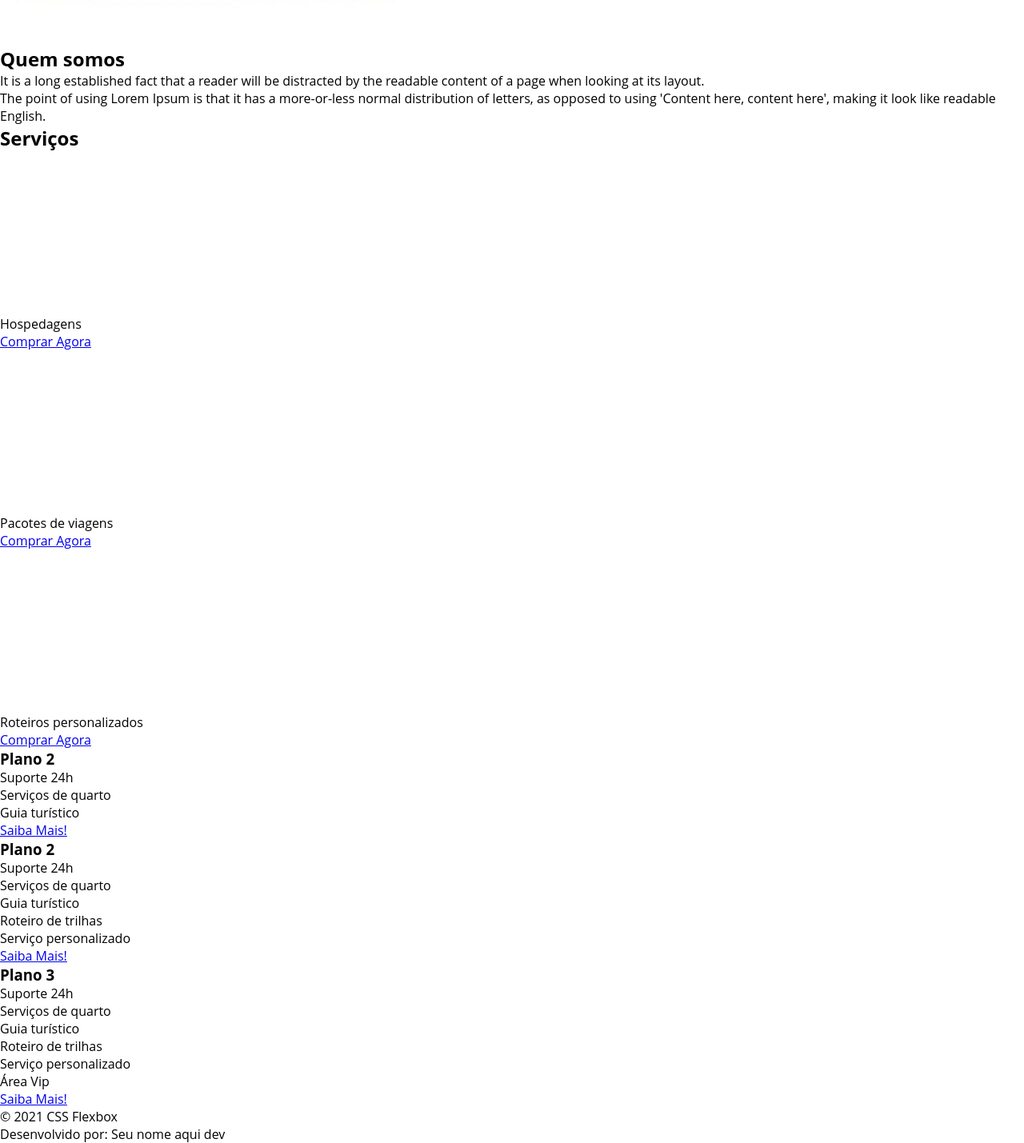
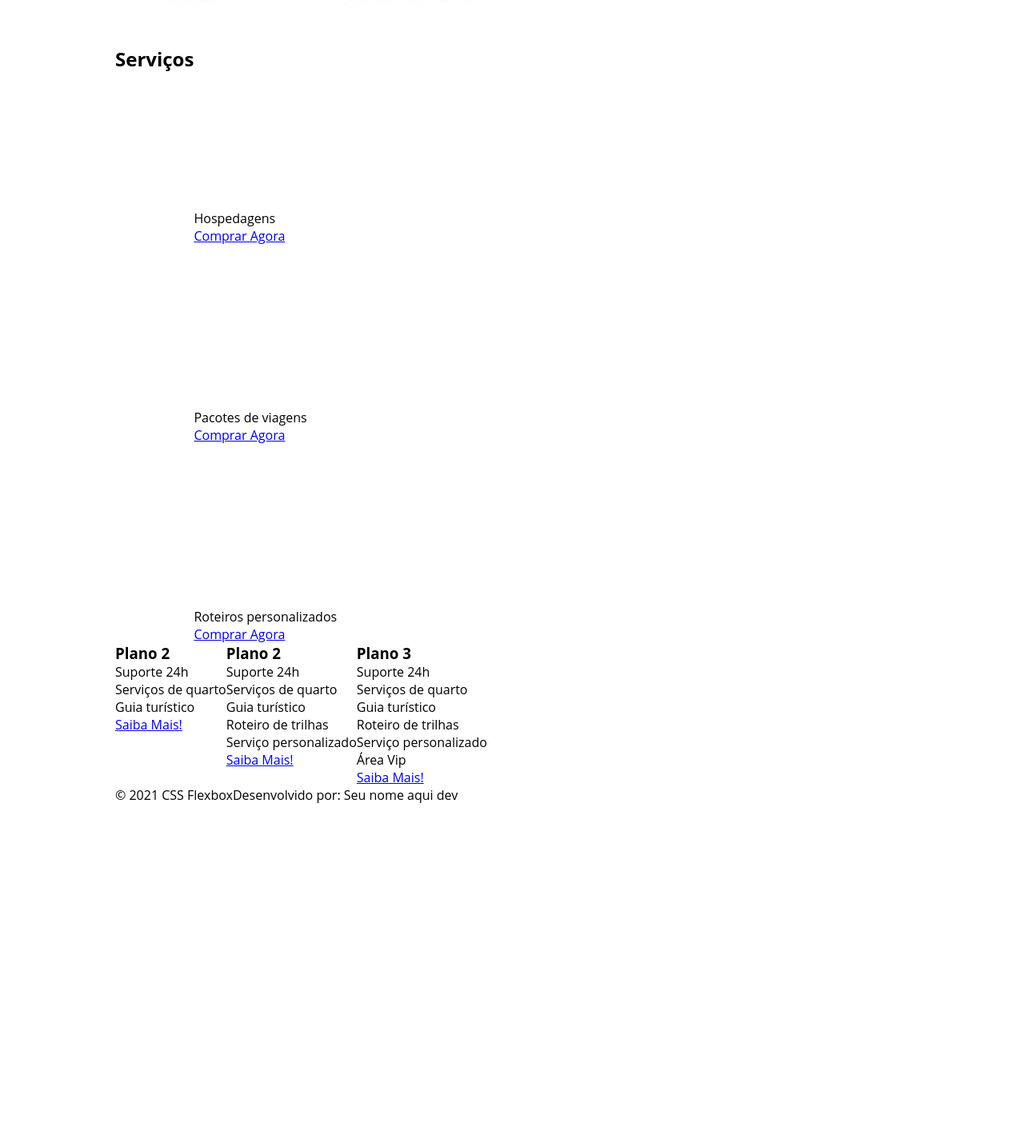
Before and after one commit to Gid-lamim/CSS-flexbox-practice, a plain HTML site: page index.html in a window 1280 px wide. Shown: the part 792-2221 px from the top of the page at 80% size. After the commit the page ends 1797 px from the top, so only its background shows below. Drawn offline with Linux system fonts and the light colour scheme.

Commit message:
add flex-container style to all divs

```diff
--- a/index.html
+++ b/index.html
@@ -25,12 +25,13 @@
             <a href="">Saiba Mais!</a>
         </div>
 
-        <div>
+        <div
+        >
             <div><img src="./images/0-main.png" alt="banner de apresentação"></div>
         </div>
     </div>
 
-    <div>
+    <div class="flex-container">
         <div>
             <img src="./images/1-quem-somos.png" alt="balcão de atendimento">
         </div>
@@ -42,7 +43,7 @@
         </div>
     </div>
 
-    <div>
+    <div class="flex-container">
         <div>
             <h2>Serviços</h2>
         </div>
@@ -69,7 +70,7 @@
         </div>
     </div>
 
-    <div>
+    <div class="flex-container">
 
         <div>
             <h3>Plano 2</h3>
@@ -107,7 +108,7 @@
         </div>
     </div>
 
-    <footer>
+    <footer class="flex-container">
         <p>&copy; 2021 CSS Flexbox</p>
         <p>Desenvolvido por: Seu nome aqui dev</p>
     </footer>
```
